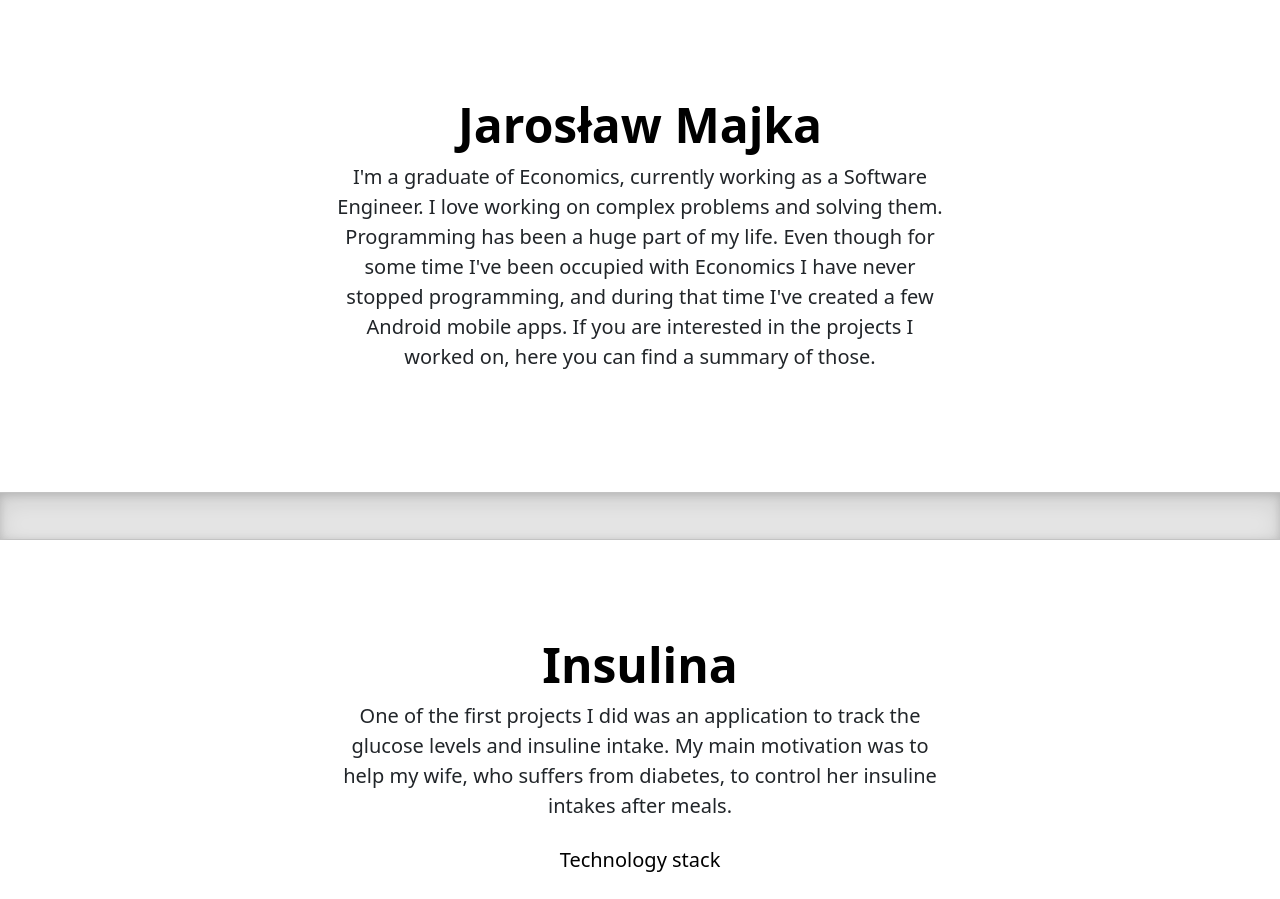
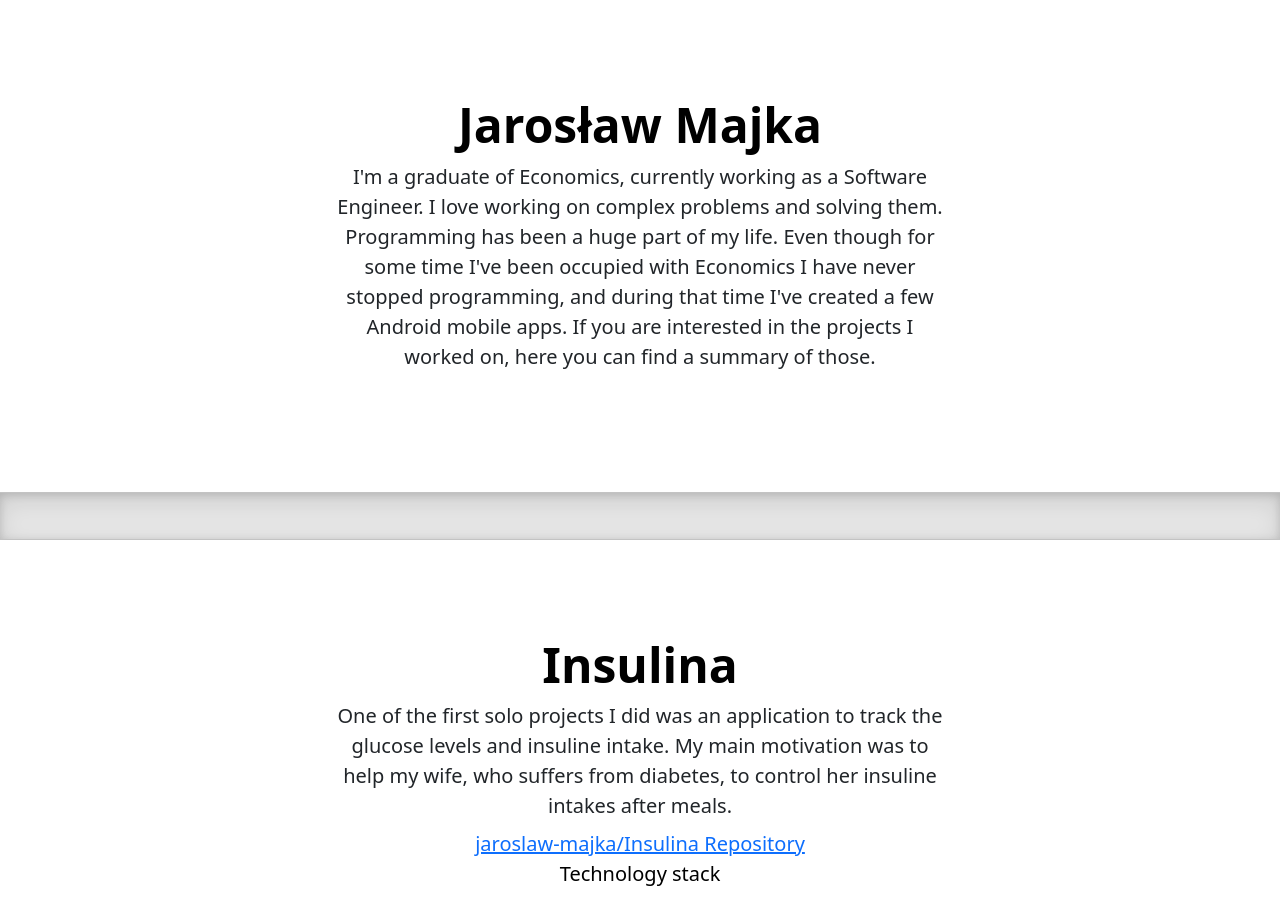
Before and after one commit to jaroslaw-majka/jaroslaw-majka.github.io, a plain HTML site: page index.html in a window 1280 px wide. Shown: the top 899 px of the page. Drawn offline with nearby package versions, Linux system fonts and the light colour scheme.

Commit message:
Repository link added

```diff
--- a/index.html
+++ b/index.html
@@ -33,9 +33,11 @@
     <div class="px-4 py-5 my-5 text-center">
       <h1 class="display-5 fw-bold text-body-emphasis">Insulina</h1>
       <div class="col-lg-6 mx-auto">
-        <p class="lead mb-4">
-          One of the first projects I did was an application to track the glucose levels and insuline intake.
-          My main motivation was to help my wife, who suffers from diabetes, to control her insuline intakes after meals.</p>
+        <p class="lead mb-2">
+          One of the first solo projects I did was an application to track the glucose levels and insuline intake.
+          My main motivation was to help my wife, who suffers from diabetes, to control her insuline intakes after meals.
+        </p>
+        <a href="https://github.com/jaroslaw-majka/Insulina" class="lead mb-4">jaroslaw-majka/Insulina Repository</a>
       </div>
       <div class="container px-5">
         <p class="lead mb-4 text-body-emphasis">Technology stack</p>
```
